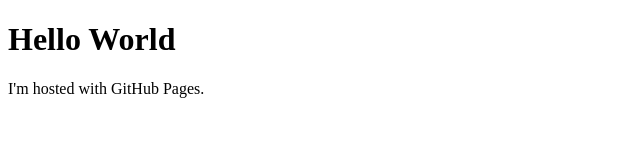
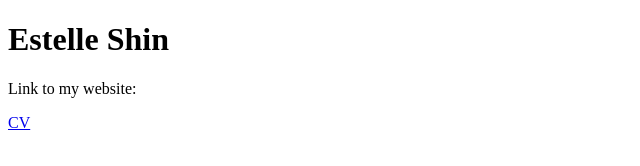
Before and after one commit to heshin11/heshin11.github.io, a plain HTML site: page index.html in a window 1280 px wide. Shown: the whole page, without its empty margins (0-640 px from the left). Drawn offline with Linux system fonts and the light colour scheme.

Commit message:
Update index.html

```diff
--- a/index.html
+++ b/index.html
@@ -1,7 +1,9 @@
 <!DOCTYPE html>
 <html>
 <body>
-<h1>Hello World</h1>
-<p>I'm hosted with GitHub Pages.</p>
+<h1>Estelle Shin</h1>
+<p>Link to my website: <a href=" "> </a></p>
+<p><a href=" ">CV</a> </p>
+
 </body>
 </html>
```
